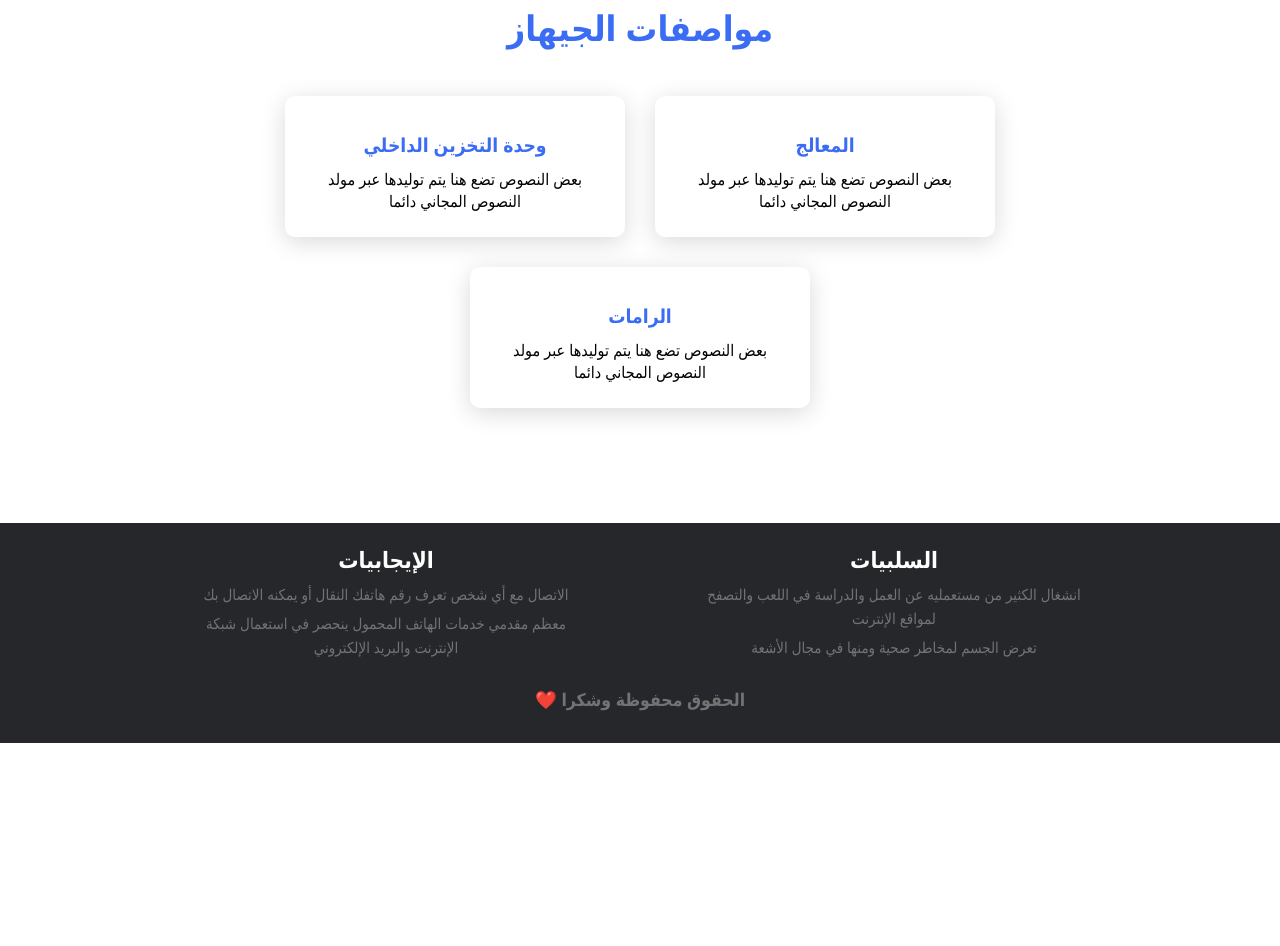
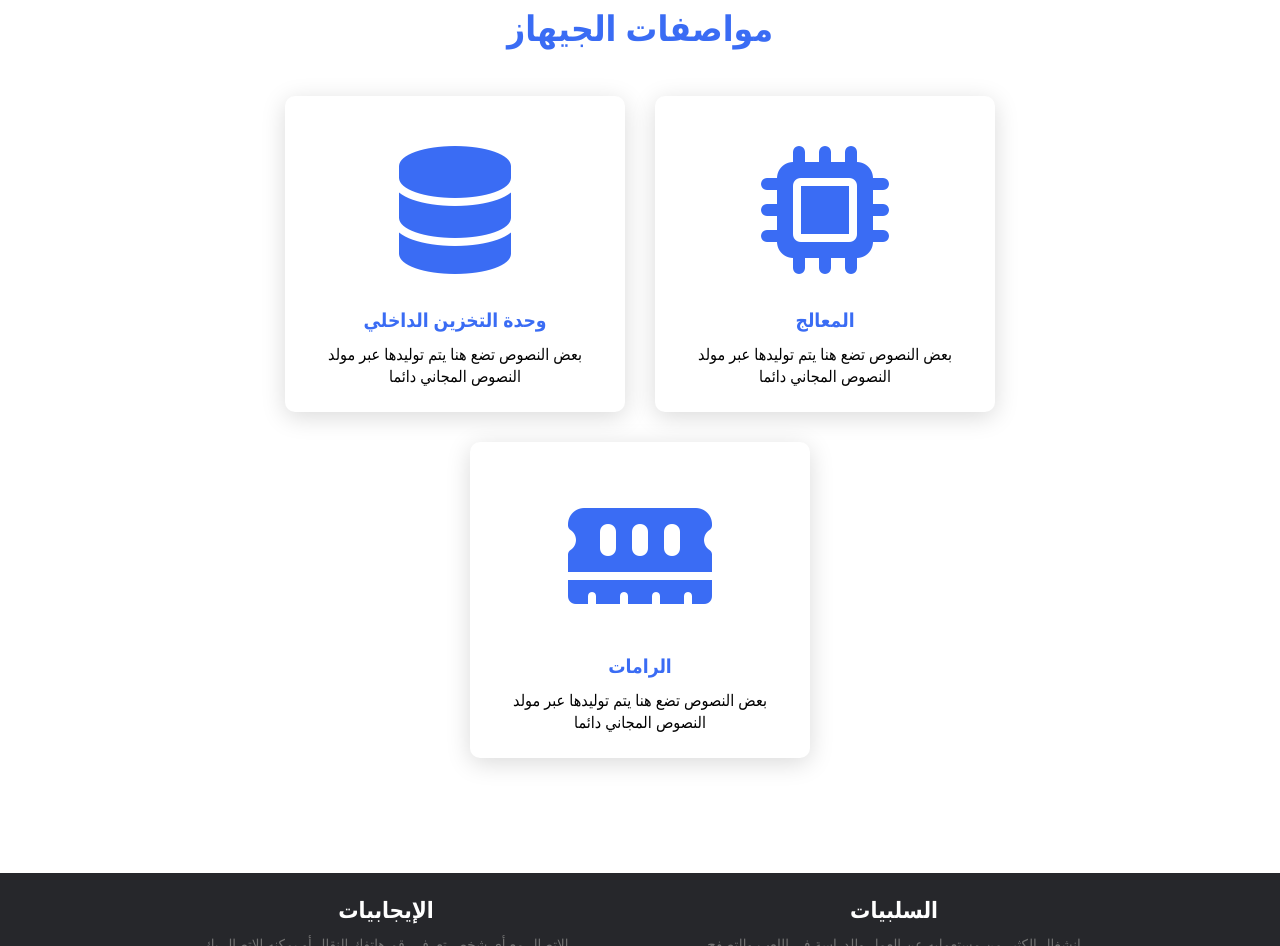
Before and after one commit to m-wasim-alwisi/mobile, a plain HTML site: page index.html in a window 1280 px wide. Shown: the part 897-1843 px from the top of the page. Before the commit the page ends 1640 px from the top, so only its background shows below. Drawn offline with Linux system fonts and the light colour scheme.

Commit message:
Add files via upload

```diff
--- a/index.html
+++ b/index.html
@@ -62,7 +62,7 @@
 				<!-- card1 -->
 				<div class="card">
 					<div class="icon">
-						<!-- <i class="fa-solid fa-i-cursor"></i> -->
+						<i class="fa-solid fa-database"></i>
 					</div>
 					<div class="info-new">
 						<h3>وحدة التخزين الداخلي</h3>
@@ -74,7 +74,7 @@
 				<!-- card2 -->
 				<div class="card">
 					<div class="icon">
-						<!-- <i class="fa-solid fa-i-cursor"></i> -->
+						<i class="fa-solid fa-microchip"></i>
 					</div>
 					<div class="info-new">
 						<h3>المعالج</h3>
@@ -87,7 +87,7 @@
 				<!-- card3 -->
 				<div class="card">
 					<div class="icon">
-						<!-- <i class="fa-solid fa-i-cursor"></i> -->
+						<i class="fa-solid fa-memory"></i>
 					</div>
 					<div class="info-new">
 						<h3>الرامات</h3>
--- a/style.css
+++ b/style.css
@@ -258,6 +258,8 @@ section{
     padding: 100px 200px;
 }
 
+
+
 @media  (max-width:480px) {
 	nav .btn{
 		padding: 0.5em;
```
